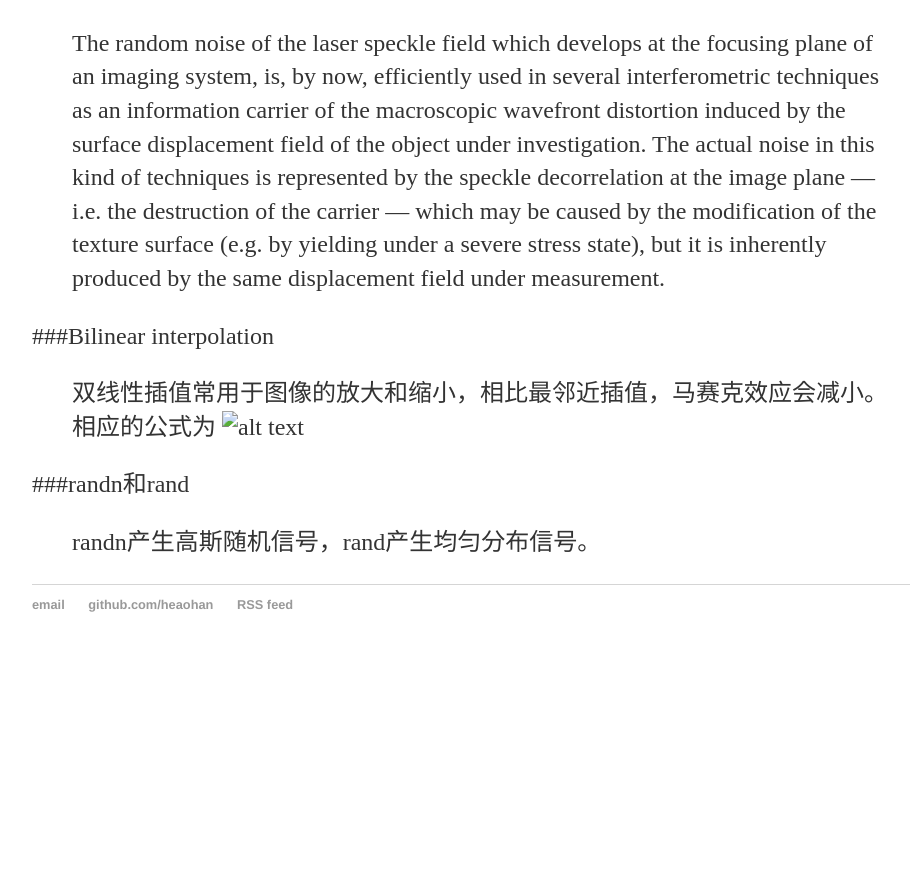
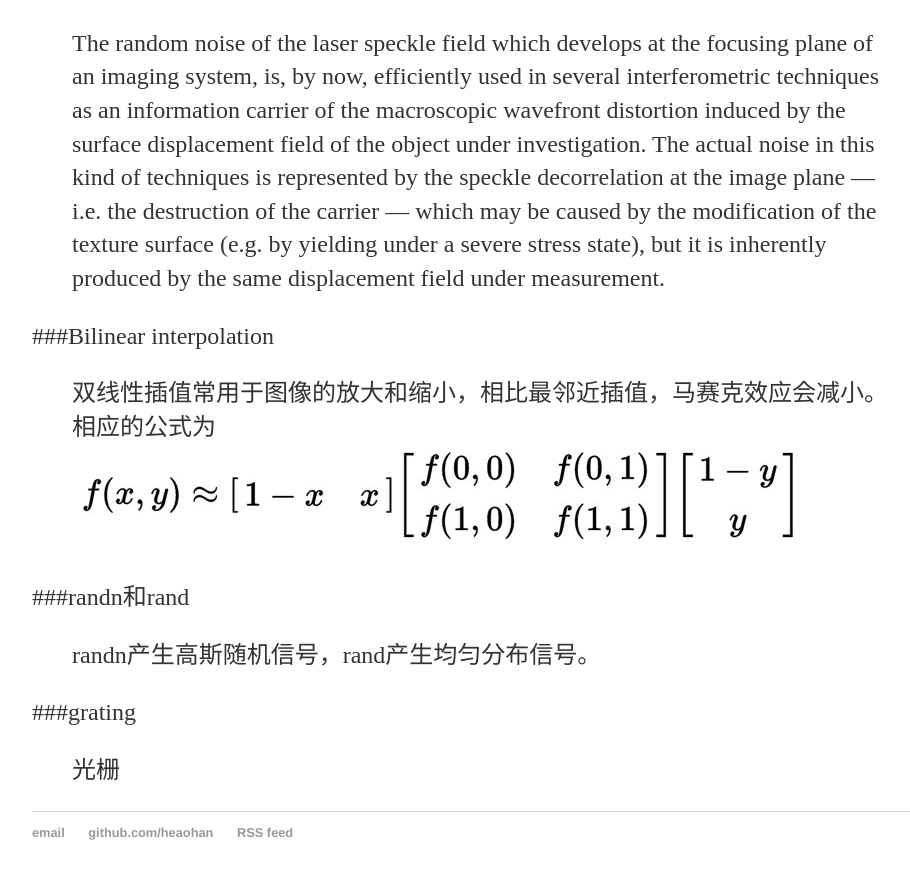
Before and after one commit to heaohan/heaohan.github.io, a Jekyll site: the page built from _posts/2016-07-26-he-aohan-some-technical-term.md, in a window 1280 px wide and 900 px high, scrolled down 1161 px. Shown: the top 879 px of the window, without its empty margins (160-1070 px from the left). Built offline with Jekyll 4.4.1, drawn with Linux system fonts in a browser that asks for light colours; comment, search, counter and statistics services are not loaded; before the commit the page ends 1833 px from its top, so only the background shows below that.

Commit message:
blog update

```diff
--- a/_posts/2016-07-26-he-aohan-some-technical-term.md
+++ b/_posts/2016-07-26-he-aohan-some-technical-term.md
@@ -31,8 +31,12 @@ date: 2016-07-26
 ###Bilinear interpolation
 
 >双线性插值常用于图像的放大和缩小，相比最邻近插值，马赛克效应会减小。相应的公式为
-![alt text](heaohan.github.io/files/2016-08-02_100647.jpg)
+![alt text](https://heaohan.github.io/files/2016-08-02_100647.jpg)
 
 ###randn和rand
 
 >randn产生高斯随机信号，rand产生均匀分布信号。
+
+###grating
+
+>光栅
```
